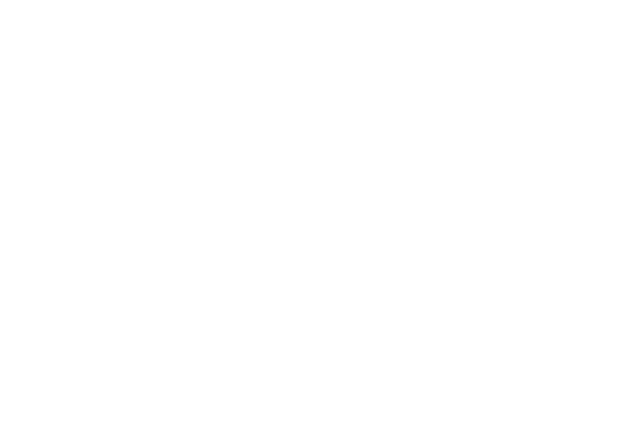
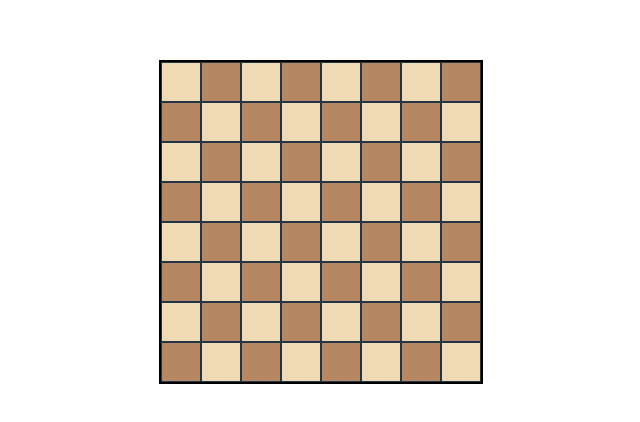
Before and after one commit to satishgowda28/interview_react, a React (Vite) app: page /chessmoves in a window 1280 px wide. Before the commit this address had no page. Shown: the part 178-600 px from the top of the page, without its empty margins (319-959 px from the left). Built offline with nearby package versions, Linux system fonts and the light colour scheme.

Commit message:
chess move init

```diff
--- a/src/App.tsx
+++ b/src/App.tsx
@@ -2,6 +2,7 @@
 import { Route, Routes } from "react-router";
 import IndexPage from "./pages";
 import AutoCompleteInput from "./pages/automcomplete";
+import ChessMoves from "./pages/chessMoves";
 import FolderStruct from "./pages/folderStruct";
 import InteractiveShape from "./pages/interactiveShape";
 import NestedCheckbox from "./pages/nestedcheckbox";
@@ -26,6 +27,7 @@
             <Route path="/autocomplete" element={<AutoCompleteInput />} />
             <Route path="/otpio" element={<OTPWrapper />} />
             <Route path="/nestedcheckbox" element={<NestedCheckbox />} />
+            <Route path="/chessmoves" element={<ChessMoves />} />
           </Route>
         </Routes>
       </QueryClientProvider>
--- /dev/null
+++ b/src/pages/chessMoves/_utils/index.ts
@@ -0,0 +1,7 @@
+const BOARD_WIDTH = 8;
+const BOARD_HEIGHT = 8;
+export const createBoard = () => {
+  return Array.from(Array(BOARD_HEIGHT), () =>
+    Array(BOARD_WIDTH).fill([0, "clear"])
+  );
+};
--- /dev/null
+++ b/src/pages/chessMoves/index.tsx
@@ -0,0 +1,61 @@
+import {
+  useEffect,
+  useRef,
+  useState,
+  type CSSProperties,
+  type MouseEvent,
+} from "react";
+import { createBoard } from "./_utils";
+
+const ChessMoves = () => {
+  const [boardArray, setBoardArray] = useState(() => createBoard());
+  const elemRef = useRef<Array<Array<HTMLDivElement>>>([]);
+  const handleMouseEnter = (rowCol: [number, number]) => {
+    return (e: MouseEvent<HTMLDivElement>) => {
+      if (elemRef.current.length) {
+        const [row, col] = rowCol;
+        const elem = elemRef.current[row][col];
+        elem.setAttribute("data-hover", "true");
+      }
+    };
+  };
+  const handleMousLeave = (rowCol: [number, number]) => {
+    return (_e: MouseEvent<HTMLDivElement>) => {
+      if (elemRef.current.length) {
+        const [row, col] = rowCol;
+        const elem = elemRef.current[row][col];
+        elem.setAttribute("data-hover", "false");
+      }
+    };
+  };
+  useEffect(() => {
+    console.log(elemRef.current);
+  }, []);
+  return (
+    <div
+      className="grid grid-cols-[repeat(var(--width),40px)] grid-rows-[repeat(var(--width),40px)] border-2 border-black shadow-[0_0_10px_rgba(255,255,255,30%)]"
+      style={{ "--width": boardArray.length } as CSSProperties}
+    >
+      {boardArray.map((row, i) =>
+        row.map((_, j) => (
+          <div
+            key={`${i}_${j}`}
+            className="w-[40px] h-[40px] border data-[even=true]:bg-[#f0d9b5] data-[even=false]:bg-[#b58863] data-[hover=true]:bg-[#87cefa] data-[hover=true]:shadow-[inset_0_0_0_3px_#3b82f6]"
+            data-even={(i + j) % 2 === 0}
+            data-hover={false}
+            onMouseEnter={handleMouseEnter([i, j])}
+            onMouseLeave={handleMousLeave([i, j])}
+            ref={(elem) => {
+              if (!elemRef.current[i]) {
+                elemRef.current[i] = [];
+              }
+              elemRef.current[i][j] = elem!;
+            }}
+          />
+        ))
+      )}
+    </div>
+  );
+};
+
+export default ChessMoves;
```
